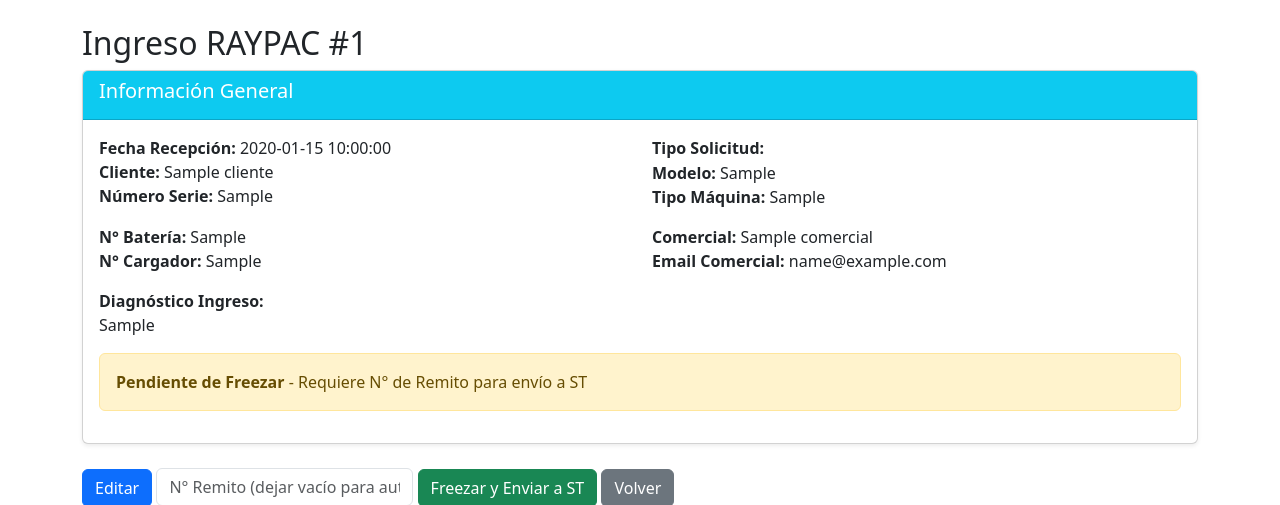
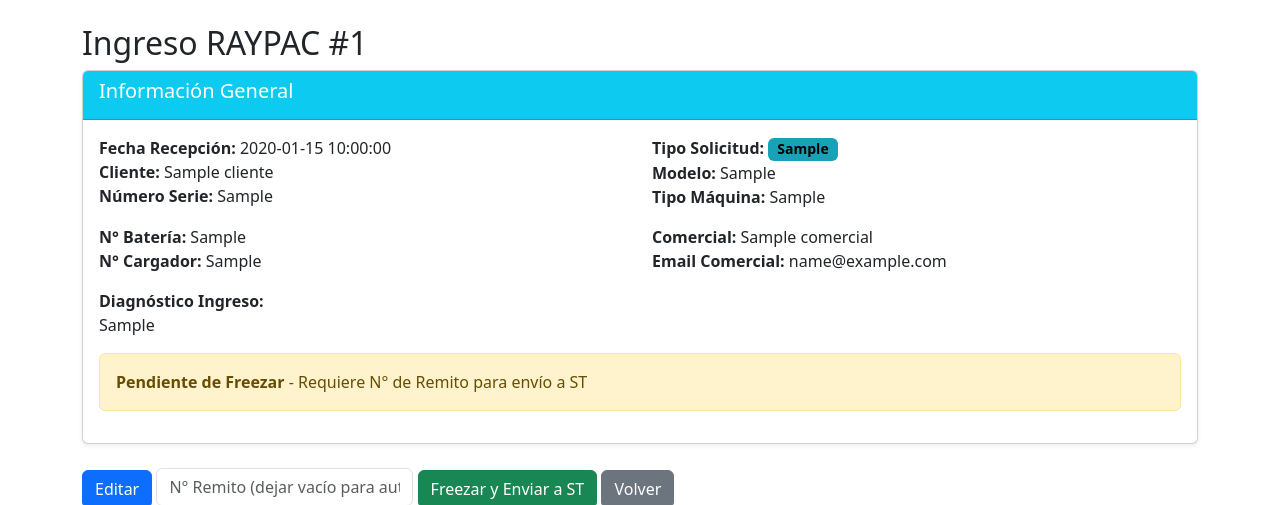
Before and after one commit to Tosabe033/Software-de-Gestion-DML, a Flask app: template INTERFAZ/templates/raypac_view.html in a window 1280 px wide. Shown: the part 61-566 px from the top of the page. Run offline with Flask 3, Linux system fonts and the light colour scheme; the template is opened without the code that fills it: most values are stand-ins (such as "Sample title", 1, 10 or a date in 2020); parts of the project's set-up code (start-up, migrations or seed data) failed here and were passed over.

Commit message:
Fix: Change badge text color from white to black for better visibility

```diff
--- a/INTERFAZ/templates/raypac_view.html
+++ b/INTERFAZ/templates/raypac_view.html
@@ -18,7 +18,7 @@
                     <strong>Número Serie:</strong> {{ entry.numero_serie }}
                 </div>
                 <div class="col-md-6">
-                    <strong>Tipo Solicitud:</strong> <span class="badge badge-info">{{ entry.tipo_solicitud }}</span><br>
+                    <strong>Tipo Solicitud:</strong> <span class="badge" style="background-color: #17a2b8; color: black; font-size: 14px;">{{ entry.tipo_solicitud }}</span><br>
                     <strong>Modelo:</strong> {{ entry.modelo_maquina }}<br>
                     <strong>Tipo Máquina:</strong> {{ entry.tipo_maquina }}
                 </div>
```
